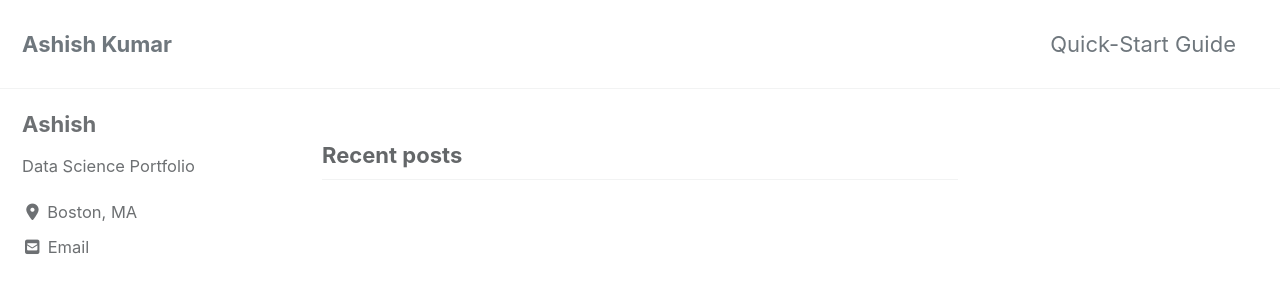
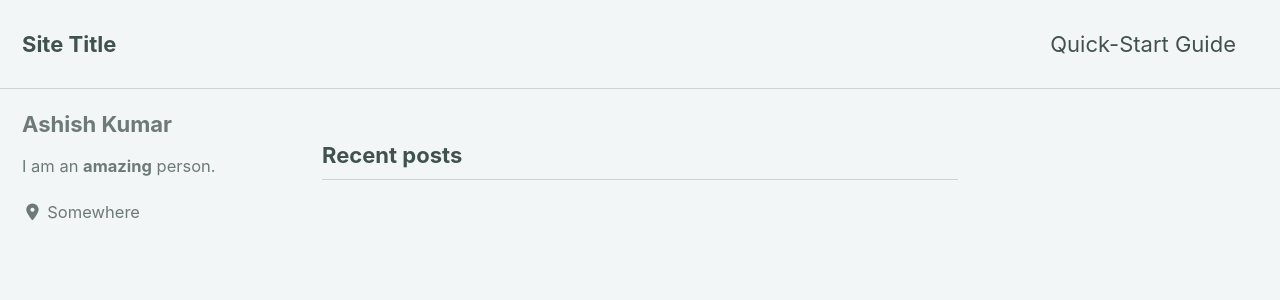
Before and after one commit to ashish-kumarsingh/ashish-kumarsingh.github.io, a Jekyll site: the page built from index.html, in a window 1280 px wide and 900 px high. Shown: the top 300 px of the window. Built offline with Jekyll 4.4.1, drawn with Linux system fonts in a browser that asks for light colours; cached includes are drawn as plain includes; nearby versions of some CDN libraries; the list of posts is cut into pages by our own code; some of the changed text lies outside the part shown.

Commit message:
adding themes

```diff
--- a/Gemfile
+++ b/Gemfile
@@ -1,6 +1,2 @@
 source "https://rubygems.org"
-gem 'nokogiri'
-gem 'rack', '~> 2.0.1'
-gem 'rspec'
-gem "jekyll", "~> 3.5"
 gem "minimal-mistakes-jekyll"
--- a/_config.yml
+++ b/_config.yml
@@ -12,14 +12,14 @@
 
 # theme                  : "minimal-mistakes-jekyll"
 # remote_theme           : "mmistakes/minimal-mistakes"
-minimal_mistakes_skin    : "default" # "air", "aqua", "contrast", "dark", "dirt", "neon", "mint", "plum", "sunrise"
+minimal_mistakes_skin    : "mint" # "air", "aqua", "contrast", "dark", "dirt", "neon", "mint", "plum", "sunrise"
 
 # Site Settings
 locale                   : "en-US"
-title                    : "Ashish Kumar"
+title                    : "Site Title"
 title_separator          : "-"
 subtitle                 : # site tagline that appears below site title in masthead
-name                     : "Ashish Kumar"
+name                     : "Your Name"
 description              : "An amazing website."
 url                      : # the base hostname & protocol for your site e.g. "https://mmistakes.github.io"
 baseurl                  : # the subpath of your site, e.g. "/blog"
@@ -93,15 +93,15 @@
 
 # Site Author
 author:
-  name             : "Ashish "
+  name             : "Ashish Kumar"
   avatar           : # path of avatar image, e.g. "/assets/images/bio-photo.jpg"
-  bio              : "Data Science Portfolio"
-  location         : "Boston, MA"
-  email            : "kumar.ash@husky.neu.edu"
+  bio              : "I am an **amazing** person."
+  location         : "Somewhere"
+  email            :
   links:
     - label: "Email"
       icon: "fas fa-fw fa-envelope-square"
-      # url: mailto:kumar.ash@husky.neu.edu
+      # url: mailto:your.name@email.com
     - label: "Website"
       icon: "fas fa-fw fa-link"
       # url: "https://your-website.com"
@@ -113,7 +113,7 @@
       # url: "https://facebook.com/"
     - label: "GitHub"
       icon: "fab fa-fw fa-github"
-      # url: "https://github.com/ashish-kumarsingh"
+      # url: "https://github.com/"
     - label: "Instagram"
       icon: "fab fa-fw fa-instagram"
       # url: "https://instagram.com/"
@@ -129,7 +129,7 @@
       # url:
     - label: "GitHub"
       icon: "fab fa-fw fa-github"
-      # url:"https://github.com/ashish-kumarsingh"
+      # url:
     - label: "GitLab"
       icon: "fab fa-fw fa-gitlab"
       # url:
@@ -279,10 +279,3 @@
       comments: # true
       share: true
       related: true
-  # _posts
-  - scope:
-      path: ""
-      type: posts
-    values:
-      layout: single
-      author_profile: true
--- a/index.html
+++ b/index.html
@@ -1,5 +1,4 @@
 ---
 layout: home
 author_profile: true
-
 ---
```
Also changed, not shown: _pages/about.md (deleted, +0 -6 lines), _pages/datascience.md (deleted, +0 -6 lines), Gemfile.lock, 3 other files.
